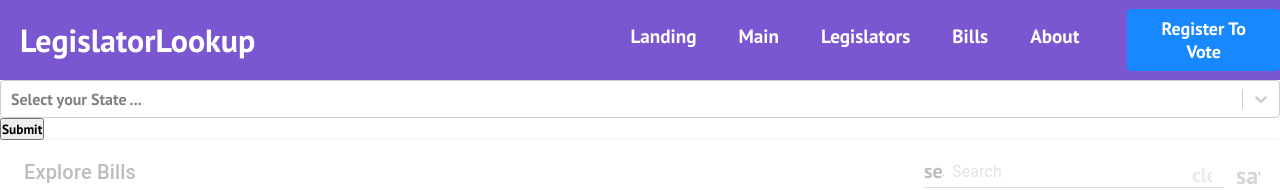
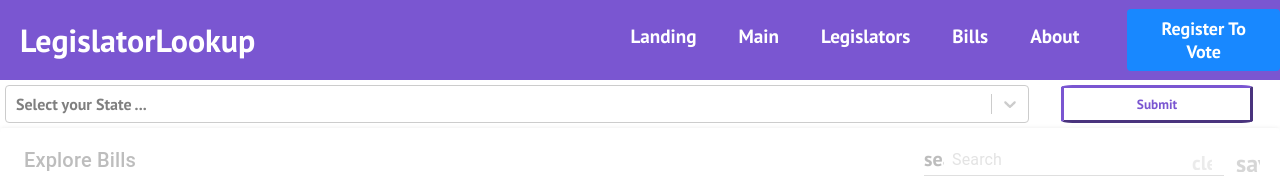
Before and after one commit to lmcintosh623/LegislatorLookup, a React (Create React App) app: page /explorebill in a window 1280 px wide. Shown: the top 190 px of the page. Built offline with nearby package versions, Linux system fonts and the light colour scheme; no server answers.

Commit message:
Added more CSS styling.

```diff
--- a/src/components/pages/BillTable.js
+++ b/src/components/pages/BillTable.js
@@ -91,6 +91,8 @@ export const BillTable=()=>{
 
 
 <>
+    <div className="controlContainer">
+        <div className="filterContainer">
             <Select className='tablep2'
                 options={states}
                 onChange={handleUserStateChange}
@@ -99,7 +101,10 @@ export const BillTable=()=>{
                 noOptionsMessage={() => "No State Matches Result"}
                 isSearchable
             />
+        </div>
+        <div className="submitContainer">
             <button
+                className={"submitButton"}
                 as={"input"}
                 type={"submit"}
                 onClick={()=>
@@ -107,8 +112,10 @@ export const BillTable=()=>{
                     tableRef.current.onQueryChange()
                 :
                     alert("Select a U.S state from dropdown list.")
-        }
-      >Submit</button>
+                }>Submit
+            </button>
+        </div>
+    </div>
 
    </>
 
--- a/src/components/pages/LegTable.js
+++ b/src/components/pages/LegTable.js
@@ -108,11 +108,15 @@ export const LegTable=()=>{
     setUserLeg(e.value)
   }
 
+  function handleImageError(e){
+    e.target.src = img_not_found
+    e.target.alt = 'Image not found'
+  }
+
   function urlCleaner(url){
     if(url === ""){
       return img_not_found
     }
-    console.log(url)
     let re1  = new RegExp('^.*(www.)')
     if(re1.test(url)){
       url.replace(re1, 'https://')
@@ -123,6 +127,7 @@ export const LegTable=()=>{
         url.replace(re1, 'https://')
       }
     }
+    console.log(url)
     return url
   }
 
@@ -130,6 +135,7 @@ export const LegTable=()=>{
 
 
 <>
+
       <Select className='tablep2'
       options={states}
       onChange={handleUserStateChange}
@@ -137,7 +143,6 @@ export const LegTable=()=>{
       noOptionsMessage={() => "No State Matches Result"}
       isSearchable
       />
-
       <Select className='tablep'
         required
         options={filters}
@@ -146,6 +151,7 @@ export const LegTable=()=>{
         onChange={handleUserLegChange}
       />
       <button
+        className={"submitButton"}
         as={"input"}
         type={"submit"}
         onClick={()=>
@@ -166,7 +172,7 @@ export const LegTable=()=>{
             {
               filtering: false,
               title:'Image', field: 'image',
-              render: rowData=> (<img style={{ height: 120, borderRadius: '80%' }} src={urlCleaner(rowData.image)} alt='some text'/>)
+              render: rowData=> (<img onError={handleImageError} style={{ height: 120, borderRadius: '80%' }} src={urlCleaner(rowData.image)} alt='some text'/>)
             },
             {
               title: 'Full Name',
--- a/src/components/pages/table.css
+++ b/src/components/pages/table.css
@@ -5,4 +5,23 @@
 .tablep2 {
   position: relative;
   z-index: 2000;
+  width: 80vw;
 }
+
+.submitButton {
+  padding: 5px;
+  width: 15vw;
+  height: 37.5px;
+  border-color: #7A56D1;
+  background-color: white;
+  color: #7A56D1;
+  border-width: 3px;
+  border-radius: 6%;
+  margin-left: 2.5vw;
+}
+
+.controlContainer {
+  display: flex;
+  flex-direction: row;
+  padding: 5px;
+}
```
Also changed, not shown: src/assets/IMG_NOT_FOUND.png. Lines whose indentation alone changed are shown as unchanged.
